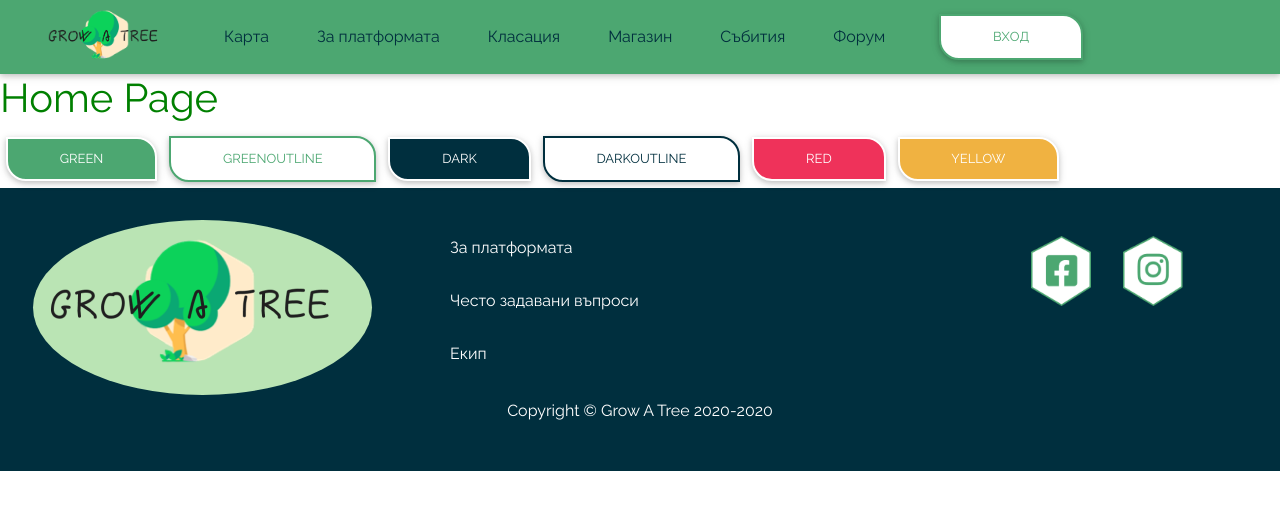
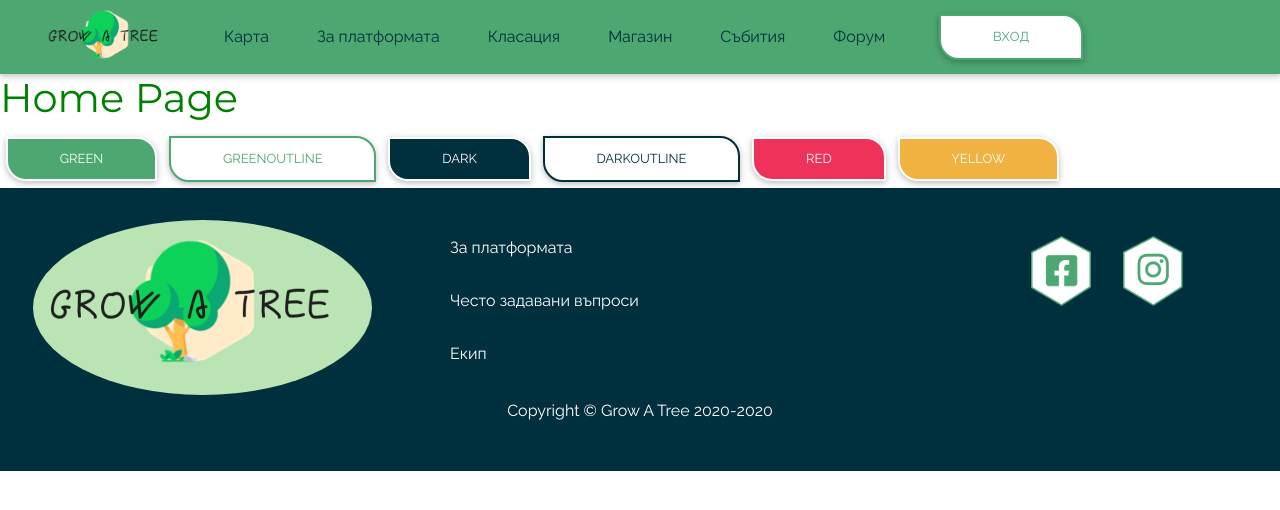
Before and after one commit to Svetloslav15/Grow-a-tree, a React (Create React App) app in the folder src/FrontEnd/: page / in a window 1280 px wide. Shown: the top 510 px of the page. Built offline with nearby package versions, Linux system fonts and the light colour scheme.

Commit message:
add another font

```diff
--- a/src/FrontEnd/src/components/pages/HomePage/HomePage.module.scss
+++ b/src/FrontEnd/src/components/pages/HomePage/HomePage.module.scss
@@ -1,3 +1,6 @@
+@import url('https://fonts.googleapis.com/css2?family=Montserrat:ital@0;1&display=swap');
+
 .h1 {
   color: green;
+  font-family: 'Montserrat', sans-serif;
 }
```
